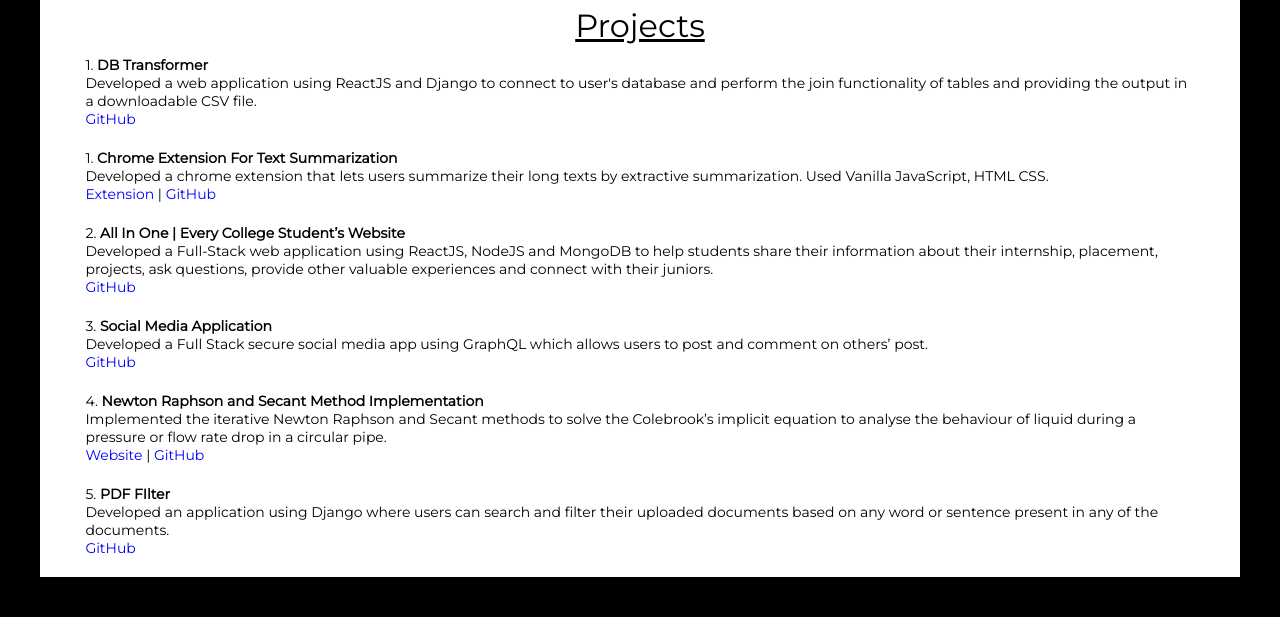
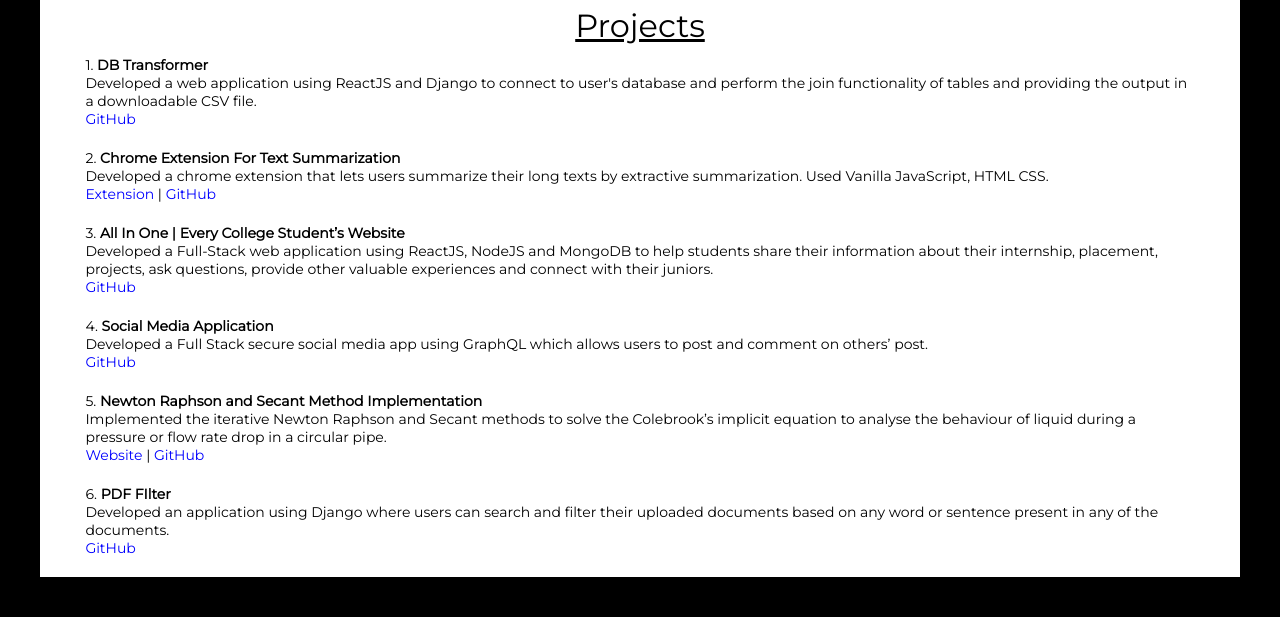
Before and after one commit to ayaniitgoa/ayaniitgoa.github.io, a plain HTML site: page index.html in a window 1280 px wide. Shown: the part 900-1517 px from the top of the page. Drawn offline with Linux system fonts and the light colour scheme.

```diff
--- a/index.html
+++ b/index.html
@@ -118,7 +118,7 @@
             </div>
           </div>
           <div class="project">
-            1.<span class="card-project-title">
+            2.<span class="card-project-title">
               Chrome Extension For Text Summarization
             </span>
             <br />
@@ -138,7 +138,7 @@
             </div>
           </div>
           <div class="project">
-            2.<span class="card-project-title">
+            3.<span class="card-project-title">
               All In One | Every College Student’s Website
             </span>
             <br />
@@ -155,7 +155,7 @@
           </div>
 
           <div class="project">
-            3.<span class="card-project-title"> Social Media Application </span>
+            4.<span class="card-project-title"> Social Media Application </span>
             <br />
             <div class="project-desc">
               Developed a Full Stack secure social media app using GraphQL which
@@ -165,7 +165,7 @@
             <a href="https://github.com/ayaniitgoa/Social-Media-App">GitHub</a>
           </div>
           <div class="project">
-            4.<span class="card-project-title">
+            5.<span class="card-project-title">
               Newton Raphson and Secant Method Implementation
             </span>
 
@@ -179,7 +179,7 @@
             <a href="https://github.com/ayaniitgoa/MoodyDiagram">GitHub</a>
           </div>
           <div class="project">
-            5.<span class="card-project-title"> PDF FIlter </span>
+            6.<span class="card-project-title"> PDF FIlter </span>
             <br />
             <div class="project-desc">
               Developed an application using Django where users can search and
```
